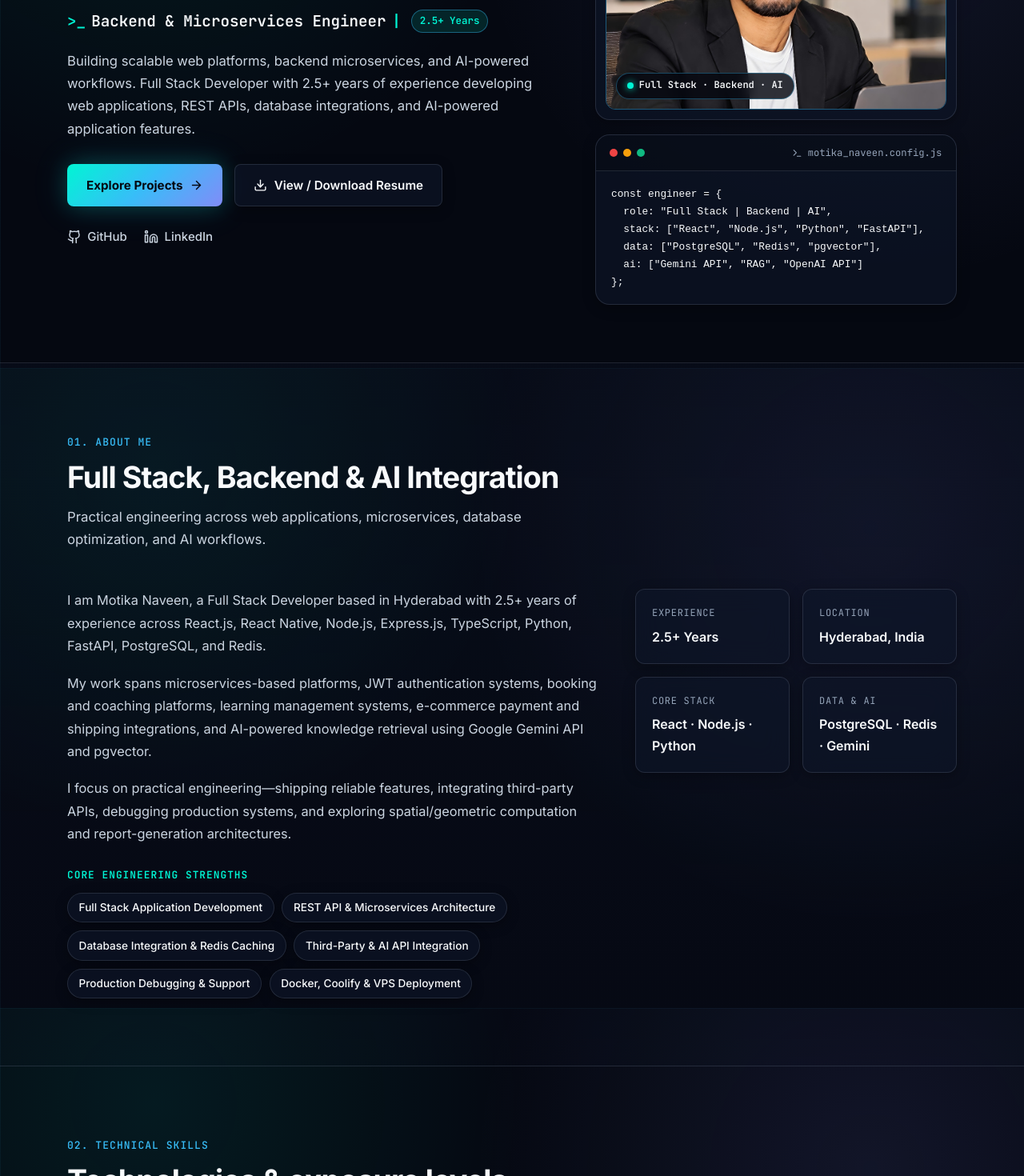
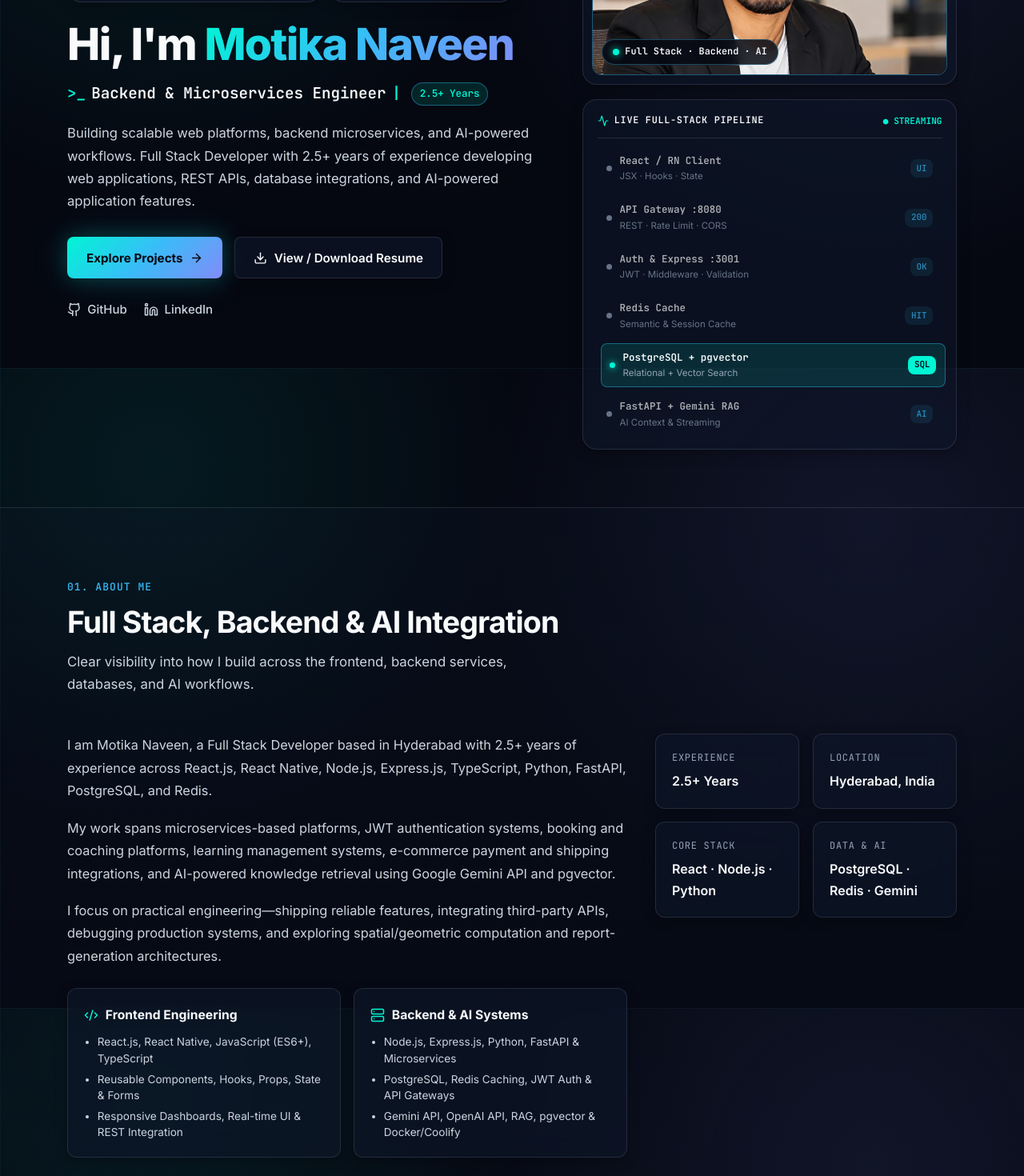
Before and after one commit to NaveenMotika12/My_portfolio, a React (Vite) app: page / in a window 1280 px wide. Shown: the part 340-1810 px from the top of the page at 80% size. Built offline with nearby package versions, Linux system fonts and the light colour scheme.

Commit message:
Add interactive 3D TiltCard, live Full-Stack pipeline stream, and Frontend/Backend split

```diff
--- /dev/null
+++ b/src/components/TiltCard/TiltCard.jsx
@@ -0,0 +1,53 @@
+import { useRef, useState } from 'react';
+import styles from './TiltCard.module.css';
+
+/**
+ * Interactive 3D perspective card with cursor-tracking spotlight.
+ */
+export default function TiltCard({ children, className = '', as: Component = 'div', ...props }) {
+  const cardRef = useRef(null);
+  const [transform, setTransform] = useState('perspective(1000px) rotateX(0deg) rotateY(0deg)');
+  const [spotlight, setSpotlight] = useState({ x: 50, y: 50, opacity: 0 });
+
+  const handleMouseMove = (e) => {
+    const el = cardRef.current;
+    if (!el) return;
+    const rect = el.getBoundingClientRect();
+    const x = e.clientX - rect.left;
+    const y = e.clientY - rect.top;
+    const px = (x / rect.width) * 100;
+    const py = (y / rect.height) * 100;
+
+    const rotateY = ((x - rect.width / 2) / rect.width) * 7;
+    const rotateX = -((y - rect.height / 2) / rect.height) * 7;
+
+    setTransform(`perspective(1000px) rotateX(${rotateX.toFixed(2)}deg) rotateY(${rotateY.toFixed(2)}deg) translateY(-4px)`);
+    setSpotlight({ x: px, y: py, opacity: 1 });
+  };
+
+  const handleMouseLeave = () => {
+    setTransform('perspective(1000px) rotateX(0deg) rotateY(0deg) translateY(0px)');
+    setSpotlight((prev) => ({ ...prev, opacity: 0 }));
+  };
+
+  return (
+    <Component
+      ref={cardRef}
+      className={`${styles.tiltCard} glass-panel ${className}`}
+      style={{ transform }}
+      onMouseMove={handleMouseMove}
+      onMouseLeave={handleMouseLeave}
+      {...props}
+    >
+      <div
+        className={styles.spotlight}
+        aria-hidden="true"
+        style={{
+          opacity: spotlight.opacity,
+          background: `radial-gradient(360px circle at ${spotlight.x}% ${spotlight.y}%, rgba(0, 245, 212, 0.14), transparent 65%)`,
+        }}
+      />
+      <div className={styles.inner}>{children}</div>
+    </Component>
+  );
+}
--- /dev/null
+++ b/src/components/TiltCard/TiltCard.module.css
@@ -0,0 +1,41 @@
+.tiltCard {
+  position: relative;
+  overflow: hidden;
+  transform-style: preserve-3d;
+  transition:
+    transform 220ms cubic-bezier(0.22, 1, 0.36, 1),
+    border-color var(--transition-fast),
+    box-shadow var(--transition-fast);
+  will-change: transform;
+}
+
+.tiltCard:hover {
+  border-color: var(--accent-border);
+  box-shadow: var(--shadow-md), var(--shadow-glow);
+}
+
+.spotlight {
+  position: absolute;
+  inset: 0;
+  pointer-events: none;
+  transition: opacity 220ms ease;
+  z-index: 0;
+}
+
+.inner {
+  position: relative;
+  z-index: 1;
+  height: 100%;
+  display: flex;
+  flex-direction: column;
+}
+
+@media (prefers-reduced-motion: reduce) {
+  .tiltCard {
+    transform: none !important;
+  }
+
+  .spotlight {
+    display: none;
+  }
+}
--- a/src/sections/About/About.jsx
+++ b/src/sections/About/About.jsx
@@ -1,9 +1,11 @@
+import { Code2, Server } from 'lucide-react';
 import SectionHeader from '../../components/SectionHeader/SectionHeader';
+import TiltCard from '../../components/TiltCard/TiltCard';
 import { profile } from '../../data/profile';
 import styles from './About.module.css';
 
 /**
- * About Me section with engineering background, highlights, and core strengths.
+ * About Me section with clear Frontend vs Backend engineering split and highlights.
  */
 export default function About() {
   return (
@@ -12,7 +14,7 @@ export default function About() {
         <SectionHeader
           eyebrow="01. About Me"
           title="Full Stack, Backend & AI Integration"
-          subtitle="Practical engineering across web applications, microservices, database optimization, and AI workflows."
+          subtitle="Clear visibility into how I build across the frontend, backend services, databases, and AI workflows."
         />
 
         <div className={styles.layout}>
@@ -23,24 +25,39 @@ export default function About() {
               </p>
             ))}
 
-            <div className={styles.strengthsWrap}>
-              <h3 className={styles.strengthsTitle}>Core Engineering Strengths</h3>
-              <ul className={styles.strengthsList}>
-                {profile.strengths.map((strength) => (
-                  <li key={strength} className={`${styles.strengthChip} glass-panel`}>
-                    {strength}
-                  </li>
-                ))}
-              </ul>
+            <div className={styles.splitGrid}>
+              <TiltCard className={styles.splitCard}>
+                <div className={styles.splitHead}>
+                  <Code2 size={18} className={styles.splitIcon} aria-hidden="true" />
+                  <h3 className={styles.splitTitle}>Frontend Engineering</h3>
+                </div>
+                <ul className={styles.splitList}>
+                  <li>React.js, React Native, JavaScript (ES6+), TypeScript</li>
+                  <li>Reusable Components, Hooks, Props, State &amp; Forms</li>
+                  <li>Responsive Dashboards, Real-time UI &amp; REST Integration</li>
+                </ul>
+              </TiltCard>
+
+              <TiltCard className={styles.splitCard}>
+                <div className={styles.splitHead}>
+                  <Server size={18} className={styles.splitIcon} aria-hidden="true" />
+                  <h3 className={styles.splitTitle}>Backend &amp; AI Systems</h3>
+                </div>
+                <ul className={styles.splitList}>
+                  <li>Node.js, Express.js, Python, FastAPI &amp; Microservices</li>
+                  <li>PostgreSQL, Redis Caching, JWT Auth &amp; API Gateways</li>
+                  <li>Gemini API, OpenAI API, RAG, pgvector &amp; Docker/Coolify</li>
+                </ul>
+              </TiltCard>
             </div>
           </div>
 
           <div className={styles.highlightsGrid}>
             {profile.highlights.map((item) => (
-              <div key={item.label} className={`${styles.highlightCard} glass-panel card-3d`}>
+              <TiltCard key={item.label} className={styles.highlightCard}>
                 <span className={styles.highlightLabel}>{item.label}</span>
                 <strong className={styles.highlightValue}>{item.value}</strong>
-              </div>
+              </TiltCard>
             ))}
           </div>
         </div>
--- a/src/sections/About/About.module.css
+++ b/src/sections/About/About.module.css
@@ -1,7 +1,7 @@
 .layout {
   display: grid;
-  grid-template-columns: 1.25fr 0.75fr;
-  gap: 2.5rem;
+  grid-template-columns: 1.3fr 0.7fr;
+  gap: 2.25rem;
   align-items: start;
 }
 
@@ -17,31 +17,45 @@
   line-height: 1.75;
 }
 
-.strengthsWrap {
+.splitGrid {
+  display: grid;
+  grid-template-columns: 1fr 1fr;
+  gap: 1rem;
   margin-top: 0.5rem;
 }
 
-.strengthsTitle {
-  font-family: var(--font-mono);
-  font-size: 0.8rem;
-  text-transform: uppercase;
-  letter-spacing: 0.08em;
-  color: var(--accent-neon);
-  margin-bottom: 0.75rem;
+.splitCard {
+  border-radius: var(--radius-md);
+  padding: 1.25rem;
 }
 
-.strengthsList {
+.splitHead {
   display: flex;
-  flex-wrap: wrap;
-  gap: 0.6rem;
+  align-items: center;
+  gap: 0.55rem;
+  margin-bottom: 0.65rem;
 }
 
-.strengthChip {
+.splitIcon {
+  color: var(--accent-neon);
+  flex-shrink: 0;
+}
+
+.splitTitle {
+  font-size: 0.98rem;
+  font-weight: 700;
+  color: var(--text-primary);
+}
+
+.splitList {
+  padding-left: 1.05rem;
+  list-style: disc;
+  display: flex;
+  flex-direction: column;
+  gap: 0.35rem;
   font-size: 0.85rem;
-  font-weight: 500;
-  padding: 0.42rem 0.85rem;
-  border-radius: var(--radius-full);
-  color: var(--text-primary);
+  color: var(--text-secondary);
+  line-height: 1.5;
 }
 
 .highlightsGrid {
@@ -53,9 +67,6 @@
 .highlightCard {
   border-radius: var(--radius-md);
   padding: 1.25rem;
-  display: flex;
-  flex-direction: column;
-  gap: 0.35rem;
 }
 
 .highlightLabel {
@@ -64,6 +75,8 @@
   text-transform: uppercase;
   letter-spacing: 0.06em;
   color: var(--text-muted);
+  display: block;
+  margin-bottom: 0.35rem;
 }
 
 .highlightValue {
@@ -72,13 +85,14 @@
   color: var(--text-primary);
 }
 
-@media (max-width: 900px) {
+@media (max-width: 960px) {
   .layout {
     grid-template-columns: 1fr;
   }
 }
 
-@media (max-width: 480px) {
+@media (max-width: 640px) {
+  .splitGrid,
   .highlightsGrid {
     grid-template-columns: 1fr;
   }
--- a/src/sections/Hero/Hero.jsx
+++ b/src/sections/Hero/Hero.jsx
@@ -1,17 +1,28 @@
 import { useEffect, useState } from 'react';
-import { ArrowRight, Download, MapPin, Terminal } from 'lucide-react';
+import { Activity, ArrowRight, Download, MapPin } from 'lucide-react';
 import { GitHubIcon, LinkedInIcon } from '../../components/Icons/SocialIcons';
+import TiltCard from '../../components/TiltCard/TiltCard';
 import { profile } from '../../data/profile';
 import { siteConfig } from '../../config/siteConfig';
 import styles from './Hero.module.css';
 
+const STREAM_STEPS = [
+  { node: 'React / RN Client', detail: 'JSX · Hooks · State', status: 'UI' },
+  { node: 'API Gateway :8080', detail: 'REST · Rate Limit · CORS', status: '200' },
+  { node: 'Auth & Express :3001', detail: 'JWT · Middleware · Validation', status: 'OK' },
+  { node: 'Redis Cache', detail: 'Semantic & Session Cache', status: 'HIT' },
+  { node: 'PostgreSQL + pgvector', detail: 'Relational + Vector Search', status: 'SQL' },
+  { node: 'FastAPI + Gemini RAG', detail: 'AI Context & Streaming', status: 'AI' },
+];
+
 /**
- * Hero section with live typing role, clean framed portrait card, and 3D glassmorphic terminal.
+ * Hero section with live typing role, 3D portrait card, and live Full-Stack request stream.
  */
 export default function Hero({ onOpenResume }) {
   const [roleIndex, setRoleIndex] = useState(0);
   const [displayedText, setDisplayedText] = useState('');
   const [isDeleting, setIsDeleting] = useState(false);
+  const [activeStep, setActiveStep] = useState(0);
 
   useEffect(() => {
     const currentRole = profile.roleSubtitles[roleIndex];
@@ -32,6 +43,13 @@ export default function Hero({ onOpenResume }) {
 
     return () => clearTimeout(timer);
   }, [displayedText, isDeleting, roleIndex]);
+
+  useEffect(() => {
+    const interval = setInterval(() => {
+      setActiveStep((prev) => (prev + 1) % STREAM_STEPS.length);
+    }, 1400);
+    return () => clearInterval(interval);
+  }, []);
 
   return (
     <section id="top" className={styles.hero}>
@@ -106,7 +124,7 @@ export default function Hero({ onOpenResume }) {
         </div>
 
         <aside className={`${styles.visualCol} animate-fade-in delay-2`}>
-          <div className={`${styles.portraitCard} glass-panel card-3d`}>
+          <TiltCard className={styles.portraitCard}>
             <div className={styles.portraitWrap}>
               <img
                 src={profile.profileImage}
@@ -118,31 +136,37 @@ export default function Hero({ onOpenResume }) {
                 Full Stack · Backend · AI
               </span>
             </div>
-          </div>
+          </TiltCard>
 
-          <div className={`${styles.codeCard} glass-panel card-3d`} aria-label="Developer summary">
-            <div className={styles.codeHeader}>
-              <div className={styles.dots} aria-hidden="true">
-                <span />
-                <span />
-                <span />
-              </div>
-              <span className={styles.fileName}>
-                <Terminal size={13} aria-hidden="true" />
-                motika_naveen.config.js
+          <TiltCard className={styles.streamCard} aria-label="Live Full-Stack Architecture Stream">
+            <div className={styles.streamHeader}>
+              <span className={styles.streamTitle}>
+                <Activity size={14} className={styles.streamIcon} aria-hidden="true" />
+                LIVE FULL-STACK PIPELINE
               </span>
+              <span className={styles.streamLive}>● STREAMING</span>
             </div>
-            <pre className={styles.codeBody}>
-              <code>
-{`const engineer = {
-  role: "Full Stack | Backend | AI",
-  stack: ["React", "Node.js", "Python", "FastAPI"],
-  data: ["PostgreSQL", "Redis", "pgvector"],
-  ai: ["Gemini API", "RAG", "OpenAI API"]
-};`}
-              </code>
-            </pre>
-          </div>
+            <ul className={styles.streamList}>
+              {STREAM_STEPS.map((step, idx) => {
+                const isActive = idx === activeStep;
+                return (
+                  <li
+                    key={step.node}
+                    className={`${styles.streamItem} ${isActive ? styles.streamActive : ''}`}
+                  >
+                    <div className={styles.streamLeft}>
+                      <span className={styles.streamDot} aria-hidden="true" />
+                      <div>
+                        <div className={styles.streamNode}>{step.node}</div>
+                        <div className={styles.streamDetail}>{step.detail}</div>
+                      </div>
+                    </div>
+                    <span className={styles.streamBadge}>{step.status}</span>
+                  </li>
+                );
+              })}
+            </ul>
+          </TiltCard>
         </aside>
       </div>
     </section>
--- a/src/sections/Hero/Hero.module.css
+++ b/src/sections/Hero/Hero.module.css
@@ -5,7 +5,7 @@
 
 .grid {
   display: grid;
-  grid-template-columns: 1.15fr 0.85fr;
+  grid-template-columns: 1.12fr 0.88fr;
   align-items: center;
   gap: 3rem;
 }
@@ -160,14 +160,14 @@
 }
 
 .portraitCard {
-  padding: 0.75rem;
+  padding: 0.7rem;
   border-radius: var(--radius-lg);
 }
 
 .portraitWrap {
   position: relative;
   width: 100%;
-  aspect-ratio: 4 / 3;
+  aspect-ratio: 16 / 10;
   border-radius: var(--radius-md);
   overflow: hidden;
   border: 1px solid var(--accent-border);
@@ -182,75 +182,127 @@
 
 .portraitTag {
   position: absolute;
-  bottom: 0.75rem;
-  left: 0.75rem;
+  bottom: 0.7rem;
+  left: 0.7rem;
   display: inline-flex;
   align-items: center;
   gap: 0.45rem;
   padding: 0.35rem 0.8rem;
   border-radius: var(--radius-full);
-  background: rgba(5, 8, 17, 0.82);
+  background: rgba(5, 8, 17, 0.84);
   backdrop-filter: blur(8px);
   border: 1px solid rgba(56, 189, 248, 0.35);
   font-family: var(--font-mono);
-  font-size: 0.75rem;
+  font-size: 0.74rem;
   font-weight: 600;
   color: #f8fafc;
 }
 
-.codeCard {
+.streamCard {
   border-radius: var(--radius-lg);
-  overflow: hidden;
+  padding: 1rem 1.1rem;
 }
 
-.codeHeader {
+.streamHeader {
   display: flex;
   align-items: center;
   justify-content: space-between;
-  padding: 0.75rem 1.1rem;
+  padding-bottom: 0.7rem;
+  margin-bottom: 0.65rem;
   border-bottom: 1px solid var(--border-subtle);
-  background-color: rgba(0, 0, 0, 0.24);
 }
 
-.dots {
-  display: flex;
-  gap: 0.42rem;
+.streamTitle {
+  display: inline-flex;
+  align-items: center;
+  gap: 0.45rem;
+  font-family: var(--font-mono);
+  font-size: 0.74rem;
+  font-weight: 700;
+  letter-spacing: 0.06em;
+  color: var(--text-primary);
 }
 
-.dots span {
-  width: 10px;
-  height: 10px;
-  border-radius: 50%;
+.streamIcon {
+  color: var(--accent-neon);
 }
 
-.dots span:first-child {
-  background-color: #ef4444;
+.streamLive {
+  font-family: var(--font-mono);
+  font-size: 0.7rem;
+  font-weight: 700;
+  color: var(--accent-neon);
 }
 
-.dots span:nth-child(2) {
-  background-color: #f59e0b;
+.streamList {
+  display: flex;
+  flex-direction: column;
+  gap: 0.4rem;
 }
 
-.dots span:nth-child(3) {
-  background-color: #10b981;
+.streamItem {
+  display: flex;
+  align-items: center;
+  justify-content: space-between;
+  gap: 0.65rem;
+  padding: 0.42rem 0.65rem;
+  border-radius: var(--radius-sm);
+  border: 1px solid transparent;
+  transition: all 240ms ease;
+  opacity: 0.68;
 }
 
-.fileName {
-  display: inline-flex;
+.streamActive {
+  opacity: 1;
+  background: var(--accent-neon-soft);
+  border-color: var(--accent-border);
+  transform: translateX(4px);
+}
+
+.streamLeft {
+  display: flex;
   align-items: center;
-  gap: 0.4rem;
+  gap: 0.6rem;
+}
+
+.streamDot {
+  width: 7px;
+  height: 7px;
+  border-radius: 50%;
+  background: var(--text-muted);
+  flex-shrink: 0;
+}
+
+.streamActive .streamDot {
+  background: var(--accent-neon);
+  box-shadow: 0 0 8px var(--accent-neon);
+}
+
+.streamNode {
   font-family: var(--font-mono);
-  font-size: 0.76rem;
+  font-size: 0.78rem;
+  font-weight: 600;
+  color: var(--text-primary);
+}
+
+.streamDetail {
+  font-size: 0.72rem;
   color: var(--text-muted);
 }
 
-.codeBody {
-  padding: 1.05rem 1.2rem;
+.streamBadge {
   font-family: var(--font-mono);
-  font-size: 0.8rem;
-  line-height: 1.65;
-  color: var(--text-primary);
-  overflow-x: auto;
+  font-size: 0.68rem;
+  font-weight: 700;
+  padding: 0.16rem 0.48rem;
+  border-radius: var(--radius-sm);
+  background: var(--accent-soft);
+  color: var(--accent-primary);
+}
+
+.streamActive .streamBadge {
+  background: var(--accent-neon);
+  color: #050811;
 }
 
 @media (max-width: 960px) {
--- a/src/sections/Projects/Projects.jsx
+++ b/src/sections/Projects/Projects.jsx
@@ -2,6 +2,7 @@ import { useState } from 'react';
 import { ArrowUpRight, ExternalLink, FolderGit2, Layers } from 'lucide-react';
 import { GitHubIcon } from '../../components/Icons/SocialIcons';
 import SectionHeader from '../../components/SectionHeader/SectionHeader';
+import TiltCard from '../../components/TiltCard/TiltCard';
 import ProjectModal from '../../components/ProjectModal/ProjectModal';
 import { projects } from '../../data/projects';
 import styles from './Projects.module.css';
@@ -52,7 +53,7 @@ export default function Projects() {
 
         <div className={styles.grid}>
           {filteredProjects.map((project) => (
-            <article key={project.id} className={`${styles.card} glass-panel card-3d`}>
+            <TiltCard key={project.id} as="article" className={styles.card}>
               <div className={styles.cardTop}>
                 <div className={styles.topLeft}>
                   <div className={styles.folderIcon}>
@@ -144,7 +145,7 @@ export default function Projects() {
                 <span>View Technical Case Study</span>
                 <ArrowUpRight size={16} aria-hidden="true" />
               </button>
-            </article>
+            </TiltCard>
           ))}
         </div>
       </div>
--- a/src/sections/Skills/Skills.jsx
+++ b/src/sections/Skills/Skills.jsx
@@ -1,5 +1,6 @@
 import { Database, Layers, Layout, Server } from 'lucide-react';
 import SectionHeader from '../../components/SectionHeader/SectionHeader';
+import TiltCard from '../../components/TiltCard/TiltCard';
 import { skillCategories } from '../../data/skills';
 import styles from './Skills.module.css';
 
@@ -27,7 +28,7 @@ export default function Skills() {
           {skillCategories.map((category) => {
             const IconComponent = ICON_MAP[category.icon] || Layers;
             return (
-              <article key={category.id} className={`${styles.card} glass-panel card-3d`}>
+              <TiltCard key={category.id} as="article" className={styles.card}>
                 <div className={styles.cardHeader}>
                   <div className={styles.iconBox}>
                     <IconComponent size={20} aria-hidden="true" />
@@ -43,7 +44,7 @@ export default function Skills() {
                     </li>
                   ))}
                 </ul>
-              </article>
+              </TiltCard>
             );
           })}
         </div>
```
